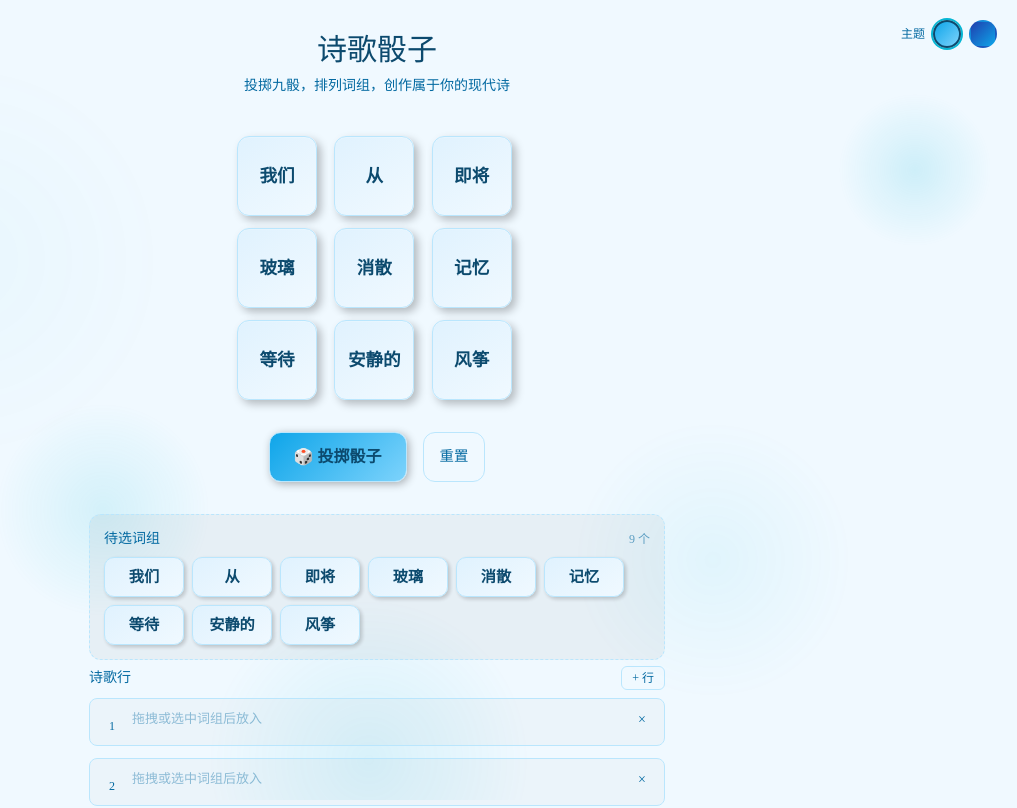
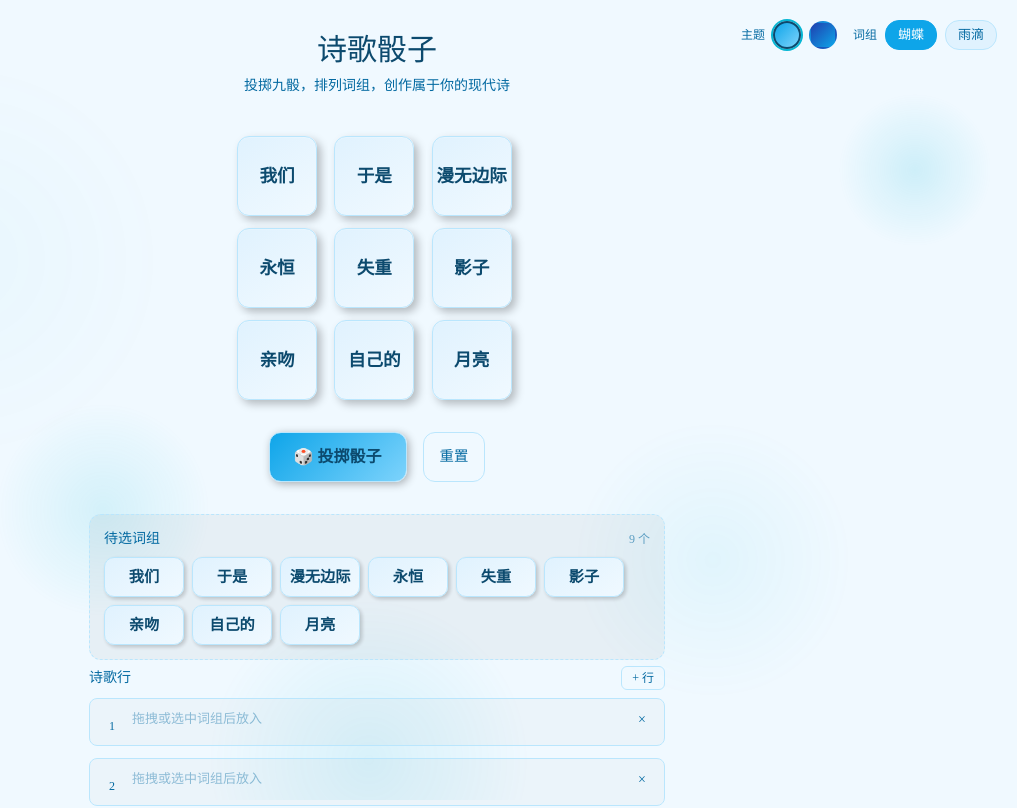
Before and after one commit to bearts13/poetry-dice, a Vue app: page / in a window 1280 px wide. Shown: the top 808 px of the page, without its empty margins (263-1280 px from the left). Built offline with nearby package versions, Linux system fonts and the light colour scheme; a web font is replaced by a local one.

Commit message:
feat: 添加骰子词组切换功能，支持蝴蝶/雨滴两套词组

```diff
--- a/src/components/ThemeSwitcher.vue
+++ b/src/components/ThemeSwitcher.vue
@@ -1,15 +1,22 @@
 <script setup lang="ts">
 import { useGameStore, THEMES } from '../store'
+import { DICE_SETS, type DiceSetName } from '../data/dice'
 
 const store = useGameStore()
 const themeEntries = (Object.entries(THEMES) as [string, typeof THEMES.sky][])
+const diceSetEntries = (Object.entries(DICE_SETS) as [DiceSetName, typeof DICE_SETS.butterfly][])
 
 function selectTheme(name: 'sky' | 'ocean') {
   store.setTheme(name)
 }
+
+function selectDiceSet(name: DiceSetName) {
+  store.setDiceSet(name)
+}
 </script>
 
 <template>
+  <div class="flex items-center gap-4 flex-wrap">
     <div class="flex items-center gap-2">
       <span class="text-xs font-serif" style="color: var(--theme-text-muted);">主题</span>
       <div class="flex gap-2">
@@ -22,6 +29,21 @@ function selectTheme(name: 'sky' | 'ocean') {
           :title="t.name"
           @click="selectTheme(key as 'sky' | 'ocean')"
         ></button>
+      </div>
+    </div>
+    <div class="flex items-center gap-2">
+      <span class="text-xs font-serif" style="color: var(--theme-text-muted);">词组</span>
+      <div class="flex gap-2">
+        <button
+          v-for="[key, d] in diceSetEntries"
+          :key="key"
+          class="dice-set-btn"
+          :class="{ active: store.currentDiceSet === key }"
+          @click="selectDiceSet(key)"
+        >
+          {{ d.name }}
+        </button>
+      </div>
     </div>
   </div>
 </template>
@@ -37,4 +59,25 @@ function selectTheme(name: 'sky' | 'ocean') {
 }
 .theme-dot:hover { transform: scale(1.15); }
 .theme-dot.active { border-color: var(--theme-text); box-shadow: 0 0 0 2px var(--theme-accent); }
+
+.dice-set-btn {
+  padding: 4px 12px;
+  border-radius: 14px;
+  border: 1.5px solid var(--theme-border);
+  background: var(--theme-surface);
+  color: var(--theme-text-muted);
+  font-family: serif;
+  font-size: 13px;
+  cursor: pointer;
+  transition: all 0.2s;
+}
+.dice-set-btn:hover {
+  color: var(--theme-text);
+  border-color: var(--theme-text-muted);
+}
+.dice-set-btn.active {
+  background: var(--theme-primary);
+  color: white;
+  border-color: var(--theme-primary);
+}
 </style>
--- a/src/data/dice.ts
+++ b/src/data/dice.ts
@@ -1,6 +1,25 @@
 import type { Dice } from './types'
 
-export const DICE_DATA: Dice[] = [
+export type DiceSetName = 'butterfly' | 'raindrop'
+
+export const DICE_SETS: Record<DiceSetName, { name: string; dice: Dice[] }> = {
+  butterfly: {
+    name: '蝴蝶',
+    dice: [
+      { id: 1, faces: ['我们', '蝴蝶', '诗歌', '夜晚', '旷野', '光线'] },
+      { id: 2, faces: ['后来', '在', '于是', '而', '像', '的'] },
+      { id: 3, faces: ['然而', '转瞬即逝', '你的', '无人知晓', '宇宙轰鸣', '漫无边际'] },
+      { id: 4, faces: ['永恒', '明亮', '神秘', '错轨', '旋转', '自由'] },
+      { id: 5, faces: ['沉默', '告别', '燃烧', '生锈', '模糊', '失重'] },
+      { id: 6, faces: ['影子', '谜语', '命运', '时间', '梦境', '心脏'] },
+      { id: 7, faces: ['捕捉', '亲吻', '跳入', '选择', '拥抱', '幻想'] },
+      { id: 8, faces: ['所有的', '蓝色', '轻盈的', '盛夏', '自己的', '最小的'] },
+      { id: 9, faces: ['天空', '呼吸', '小狗', '月亮', '花朵', '海水'] },
+    ],
+  },
+  raindrop: {
+    name: '雨滴',
+    dice: [
       { id: 1, faces: ['我们', '孤独', '身体', '名字', '影子', '回声'] },
       { id: 2, faces: ['与', '或者', '从', '直到', '因为', '为了'] },
       { id: 3, faces: ['永远', '一瞬', '正在', '曾经', '依然', '即将'] },
@@ -10,4 +29,8 @@ export const DICE_DATA: Dice[] = [
       { id: 7, faces: ['寻找', '等待', '忘记', '思念', '逃离', '抵达'] },
       { id: 8, faces: ['柔软的', '破碎的', '寒冷的', '遥远的', '安静的', '模糊的'] },
       { id: 9, faces: ['海', '车站', '窗', '风筝', '路灯', '候鸟'] },
-]
+    ],
+  },
+}
+
+export const DICE_DATA: Dice[] = DICE_SETS.butterfly.dice
--- a/src/store.ts
+++ b/src/store.ts
@@ -1,6 +1,6 @@
 import { defineStore } from 'pinia'
 import { ref, computed } from 'vue'
-import { DICE_DATA } from './data/dice'
+import { DICE_SETS, type DiceSetName } from './data/dice'
 import type { DiceResult, ThemeName, Theme } from './types'
 
 export const THEMES: Record<ThemeName, Theme> = {
@@ -28,8 +28,8 @@ export const THEMES: Record<ThemeName, Theme> = {
   },
 }
 
-function rollAll(): DiceResult[] {
-  return DICE_DATA.map(dice => ({
+function rollAll(setName: DiceSetName): DiceResult[] {
+  return DICE_SETS[setName].dice.map(dice => ({
     diceId: dice.id,
     word: dice.faces[Math.floor(Math.random() * dice.faces.length)],
     lineIndex: -1,
@@ -37,21 +37,23 @@ function rollAll(): DiceResult[] {
 }
 
 export const useGameStore = defineStore('game', () => {
-  const dice = ref<DiceResult[]>(rollAll())
+  const dice = ref<DiceResult[]>(rollAll('butterfly'))
   const lines = ref<number[][]>([[], [], []])
   const rolling = ref(false)
   const themeName = ref<ThemeName>('sky')
   const author = ref('')
   const selectedId = ref<number | null>(null)
+  const currentDiceSet = ref<DiceSetName>('butterfly')
 
   const currentTheme = computed(() => THEMES[themeName.value])
+  const diceSetInfo = computed(() => DICE_SETS[currentDiceSet.value])
 
   const unassigned = computed(() => dice.value.filter(d => d.lineIndex === -1))
 
   function rollDice() {
     rolling.value = true
     setTimeout(() => {
-      dice.value = rollAll()
+      dice.value = rollAll(currentDiceSet.value)
       lines.value = [[], [], []]
       rolling.value = false
       selectedId.value = null
@@ -130,8 +132,16 @@ export const useGameStore = defineStore('game', () => {
   function setTheme(name: ThemeName) { themeName.value = name }
   function setAuthor(v: string) { author.value = v.trim() }
 
+  function setDiceSet(setName: DiceSetName) {
+    currentDiceSet.value = setName
+    dice.value = rollAll(setName)
+    lines.value = [[], [], []]
+    rolling.value = false
+    selectedId.value = null
+  }
+
   function reset() {
-    dice.value = rollAll()
+    dice.value = rollAll(currentDiceSet.value)
     lines.value = [[], [], []]
     rolling.value = false
     selectedId.value = null
@@ -150,8 +160,9 @@ export const useGameStore = defineStore('game', () => {
 
   return {
     dice, lines, rolling, themeName, author, selectedId,
+    currentDiceSet, diceSetInfo,
     currentTheme, unassigned,
     rollDice, toggleSelect, placeOnLine, moveInLine, removeFromLine,
-    addLine, removeLine, setTheme, setAuthor, reset, getPoemText,
+    addLine, removeLine, setTheme, setAuthor, setDiceSet, reset, getPoemText,
   }
 })
```
Lines whose indentation alone changed are shown as unchanged.
